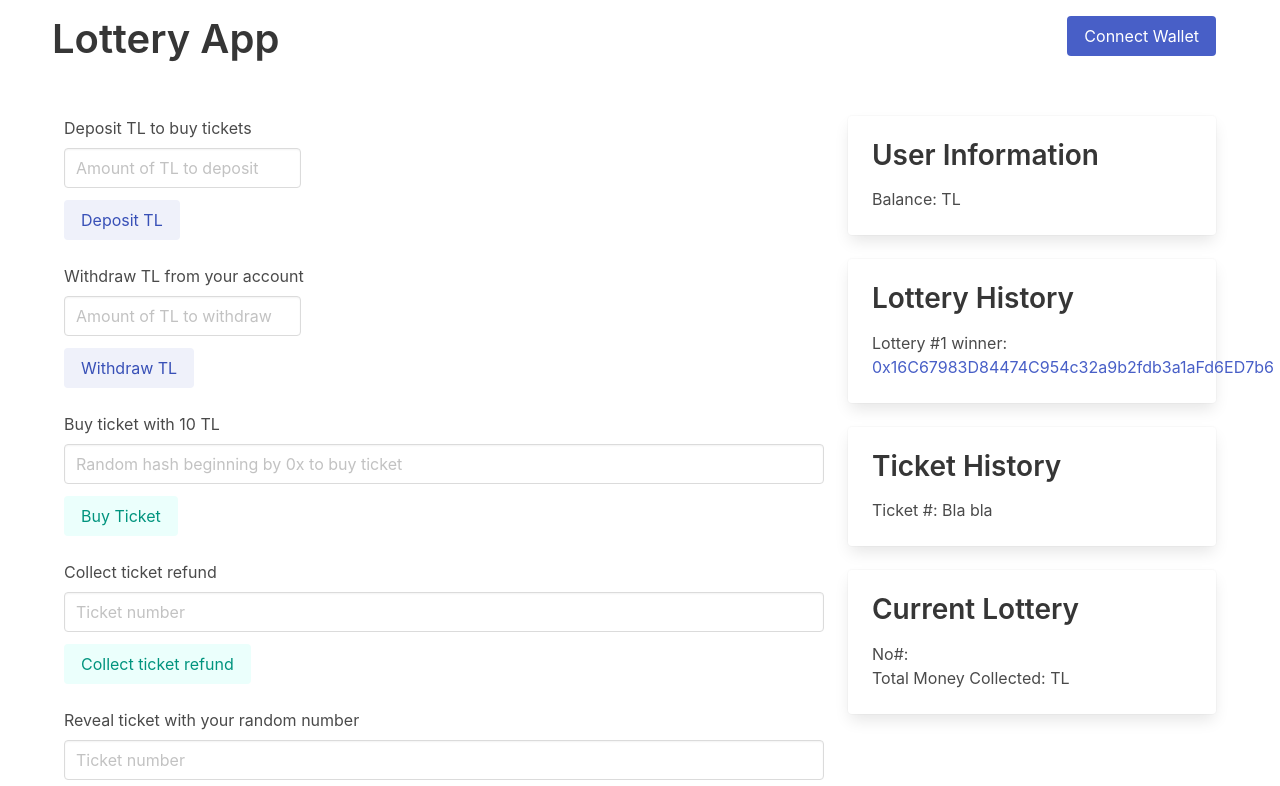
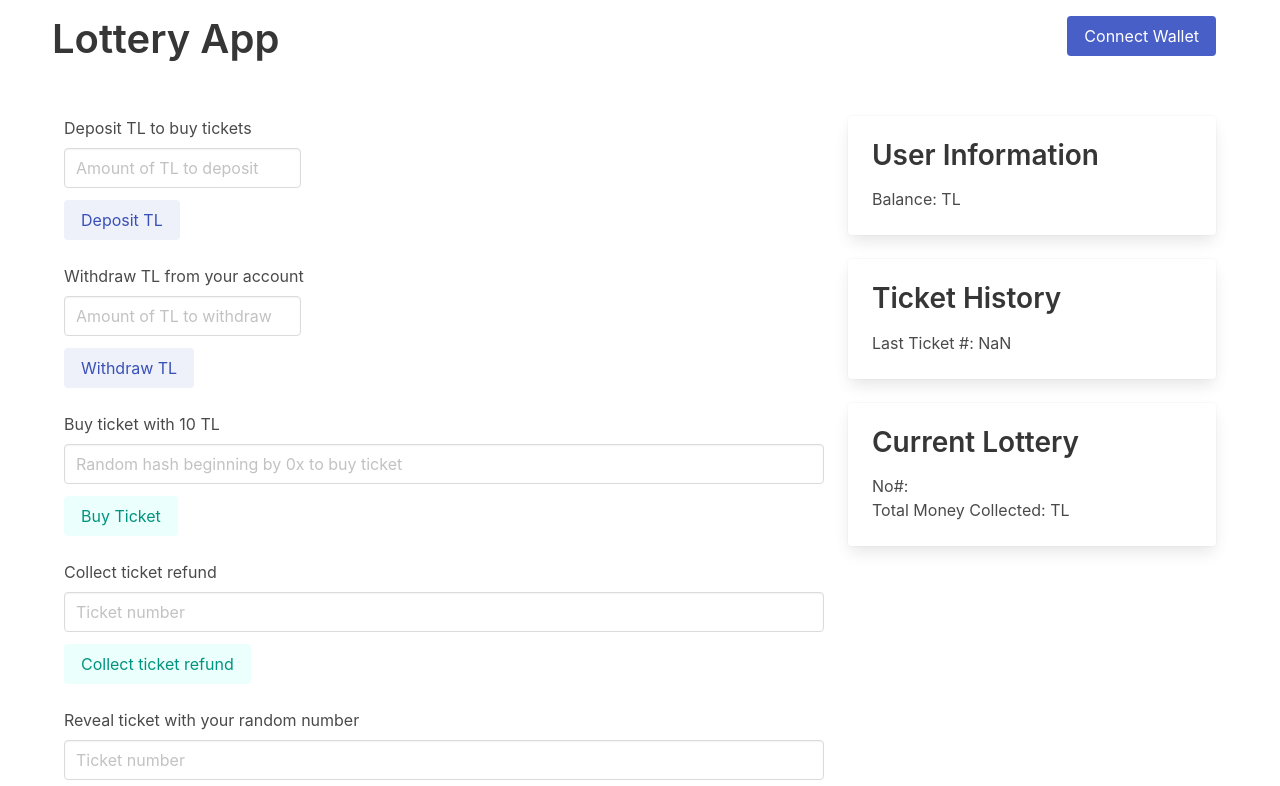
Before and after one commit to orhungorkem/LotterySmartContract, a Next.js app in the folder lotteryapp/: page / in a window 1280 px wide. Shown: the top 786 px of the page. Built offline with nearby package versions, Linux system fonts and the light colour scheme.

Commit message:
last ticket no added

```diff
--- a/lotteryapp/pages/index.js
+++ b/lotteryapp/pages/index.js
@@ -35,6 +35,11 @@ import lotteryContract from '../blockchain/lottery'
 //13 ve 1998 in sha3 hashi ile bilet aldım 13 ve 1998 reveal edebilirizz denerken
 //bendekiler 150 117
 
+//ticketno 0 rnd 13 ile reveal ettim
+
+//lottery 1 de 137 ile bilet aldım ticcket no 7
+//1111 ile aldım ticket no 8
+
 
 export default function Home() {
 
@@ -57,12 +62,15 @@ export default function Home() {
   const [lotteryQueried, setLotteryQueried] = useState();
   const [prize, setPrize] = useState();
   const [ithWinningTicket, setIthWinningTicket] = useState([]);
+  const [txHash, setTxHash] = useState();
+  const [ticketCount, setTicketCount] = useState();
 
   useEffect(() => {  //lotteryNo ve totalmoney otomatik çekiliyor, burayı bir fonksiyonda toparlayıp tüm fonksiyonların içinde çağıradabiliriz
 
     if (lc) {
       const resultInSeconds= Math.floor(new Date().getTime() / 1000);
       getLotteryNo(resultInSeconds);
+      getTicketCount();
       getBalanceHandler();
     }
     if (lc && lotteryNo) getTotalLotteryMoneyCollected(lotteryNo);
@@ -77,6 +85,12 @@ export default function Home() {
     const result = await lc.methods.getLotteryNoBySec(time).call();
     setLotteryNo(result);
   }
+
+  const getTicketCount = async () => {
+    const result = await lc.methods.ticketCounter().call();
+    setTicketCount(result);
+  }
+
 
   const depositTLHandler = async (amount) => {   //şimdilik default 10 veriyoruz ama ui dan parametre almak lazım
     try{
@@ -125,11 +139,39 @@ export default function Home() {
 
   const collectTicketRefundHandler = async (ticketNo) => {
     try {
-      await lc.methods.collectTicketRefund(ticketNo).send({from: account});
+      await lc.methods.collectTicketRefund(ticketNo).send({from: account}).on('transactionHash', (txhash) => {setTxHash(txhash)});
       setSuccessMsg('Refund Collected Successfully');
       setError("");
     }
     catch(err){
+      /*
+      console.log(txHash);
+      const tx = await web3.eth.getTransaction(txHash);
+      console.log(tx)
+
+      web3.eth.getTransactionReceipt(txHash, (err2, receipt) => {
+        if (err2) {
+          console.log(err2);
+        }
+        else {
+          console.log(receipt);
+        }
+      });
+
+
+
+      const replay_tx = {from: account}
+
+      try{
+        web3.eth.call(replay_tx, tx.blockNumber - 1)
+      }
+      catch(err2){
+        console.log(err2)
+        setError(err2)
+        setSuccessMsg("");
+      }
+*/
+
       setError(err.message)
       setSuccessMsg("");
     }
@@ -457,31 +499,13 @@ export default function Home() {
 
 
 
-                <section className='mt-5'>
-                  <div className='card'>
-                    <div className='card-content'>
-                      <div className='content'>
-                        <h2>Lottery History</h2>
-                        <div className='history-entry'>
-                          <div>Lottery #1 winner: </div>
-                          <div>
-                            <a href='https://etherscan.io/address/0x16C67983D84474C954c32a9b2fdb3a1aFd6ED7b6'>
-                            0x16C67983D84474C954c32a9b2fdb3a1aFd6ED7b6
-                            </a>
-                          </div>
-                        </div>
-                      </div>
-                    </div>
-                  </div>
-                  </section>
-
                   <section className='mt-5'>
                   <div className='card'>
                     <div className='card-content'>
                       <div className='content'>
                         <h2>Ticket History</h2>
                         <div className='history-entry'>
-                          <div>Ticket #: Bla bla</div>
+                          <div>Last Ticket #: {ticketCount - 1}</div>
                         </div>
                       </div>
                     </div>
```
